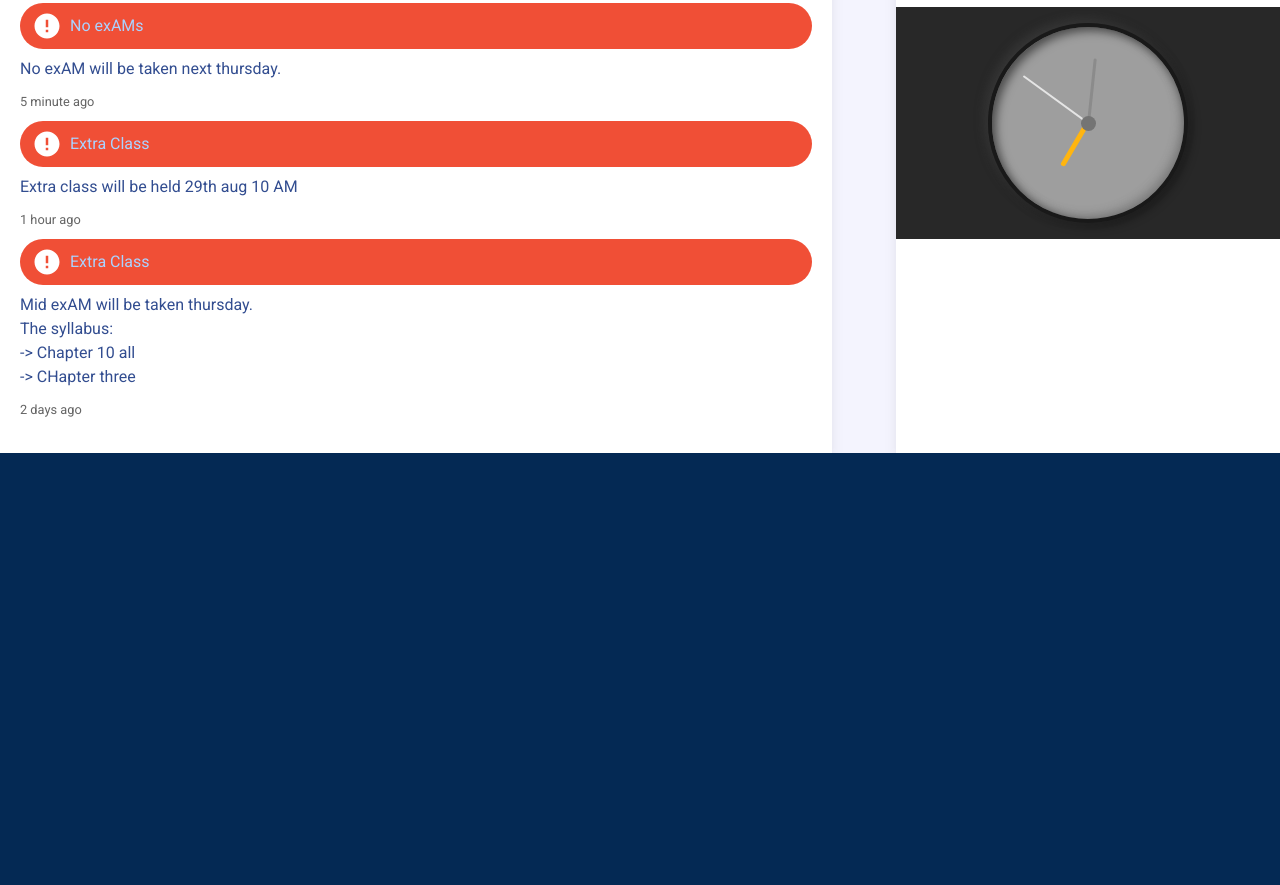
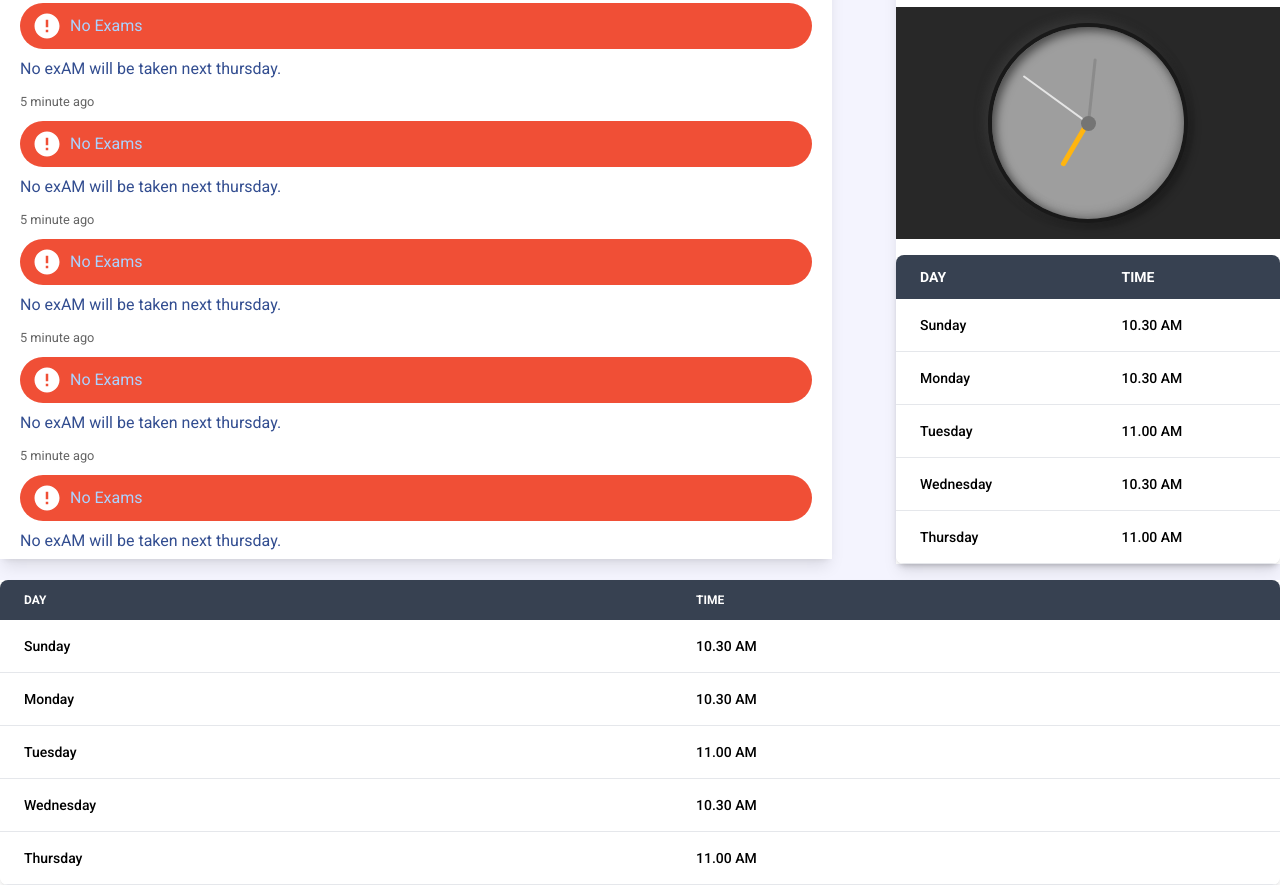
Before and after one commit to AyonJD/TSC-physics-page, a React (Create React App) app: page / in a window 1280 px wide. Shown: the part 900-1785 px from the top of the page. Before the commit the page ends 1353 px from the top, so only its background shows below. Built offline with nearby package versions, Linux system fonts and the light colour scheme; grey boxes are pictures that could not be loaded.

Commit message:
Noticeboard done

```diff
--- a/src/Components/Physics/Constant.js
+++ b/src/Components/Physics/Constant.js
@@ -91,7 +91,35 @@ export const counterCardDara = [
 
 export const noticeBoardData = [
     {
-        buttonData: "No exAMs",
+        buttonData: "No Exams",
+        buttonColor: "secondary",
+        details: "No exAM will be taken next thursday.",
+        timing: "5 minute ago",
+        icon: <RiErrorWarningFill></RiErrorWarningFill>
+    },
+    {
+        buttonData: "No Exams",
+        buttonColor: "secondary",
+        details: "No exAM will be taken next thursday.",
+        timing: "5 minute ago",
+        icon: <RiErrorWarningFill></RiErrorWarningFill>
+    },
+    {
+        buttonData: "No Exams",
+        buttonColor: "secondary",
+        details: "No exAM will be taken next thursday.",
+        timing: "5 minute ago",
+        icon: <RiErrorWarningFill></RiErrorWarningFill>
+    },
+    {
+        buttonData: "No Exams",
+        buttonColor: "secondary",
+        details: "No exAM will be taken next thursday.",
+        timing: "5 minute ago",
+        icon: <RiErrorWarningFill></RiErrorWarningFill>
+    },
+    {
+        buttonData: "No Exams",
         buttonColor: "secondary",
         details: "No exAM will be taken next thursday.",
         timing: "5 minute ago",
@@ -115,6 +143,10 @@ export const noticeBoardData = [
 
 export const classSchedule = [
     {
+        day: "Sunday",
+        time: "10.30 AM",
+    },
+    {
         day: "Monday",
         time: "10.30 AM",
     },
@@ -129,9 +161,5 @@ export const classSchedule = [
     {
         day: "Thursday",
         time: "11.00 AM",
-    },
-    {
-        day: "Friday",
-        time: "11.30 AM",
     }
 ];
--- a/src/Components/Physics/Physics.js
+++ b/src/Components/Physics/Physics.js
@@ -2,10 +2,12 @@ import React from 'react';
 import CourseImage from '../../assets/Ellipse-18.svg'
 import InsImage from '../../assets/Ellipse-19.svg'
 import CourseSummery from './CourseSummery';
-import { notification, noticeBoardData, counterCardDara } from './Constant';
+import { notification, noticeBoardData, counterCardDara, classSchedule } from './Constant';
 import Clock from '../Clock/Clock';
 
 const Physics = () => {
+    const dayName = new Date().toLocaleString('en-US', { weekday: 'long' });
+
     return (
         <div className='container mx-auto'>
             <h1 className='text-4xl font-bold text-[#042954] py-8'>Course <span className='text-4xl'>&#8688;</span> Physics</h1>
@@ -69,14 +71,56 @@ const Physics = () => {
 
             {/* Notice board */}
             <div className="md:flex">
-                <div className="schedule order-2 mb-8 md:mb-0 shadow-lg bg-white ml-auto md:w-[30%] w-full md:pb-8">
+                <div className="schedule order-2 mb-8 md:mb-0 shadow-lg bg-white ml-auto md:w-[30%] w-full">
                     <h1 className='title_text pt-8 pb-3 text-center'>Course Schedule</h1>
                     <div className='bg-[#282828] py-4'>
                         <Clock />
                     </div>
+
+                    {/* Class Schedule */}
+
+
+                    <div className="overflow-x-auto relative shadow-md sm:rounded-lg mt-4">
+
+                        <table className="w-full hover text-sm text-left dark:text-gray-400">
+                            <thead className="text-sm text-white uppercase bg-gray-700 dark:bg-gray-700 dark:text-gray-400">
+                                <tr>
+
+                                    <th scope="col" className="py-3 px-6">
+                                        DAY
+                                    </th>
+                                    <th scope="col" className="py-3 px-6">
+                                        TIME
+                                    </th>
+                                </tr>
+                            </thead>
+                            <tbody>
+                                {
+                                    classSchedule.map((time, index) => {
+                                        return (
+                                            <tr key={index} className="bg-white border-b dark:bg-gray-800 dark:border-gray-700 text-black hover:bg-gray-200 dark:hover:bg-gray-600">
+
+
+                                                <td className={`font-medium py-4 px-6 ${dayName === time.day && "bg-[#F9D671]"}`}>
+                                                    {time.day}
+                                                </td>
+                                                <td className={`font-medium py-4 px-6 ${dayName === time.day && "bg-[#F9D671]"}`}>
+                                                    {time.time}
+                                                </td>
+
+                                            </tr>
+
+                                        )
+                                    })
+                                }
+                            </tbody>
+                        </table>
+                    </div>
+
+
                 </div>
 
-                <div className="notice shadow-lg bg-white md:w-[65%] w-full px-4 md:px-5 py-8">
+                <div className="notice shadow-lg max-h-[627px] overflow-y-auto bg-white md:w-[65%] w-full px-4 md:px-5 py-8">
                     <h1 className='title_text'>Notice Board</h1>
                     {
                         noticeBoardData.map((item, index) => {
@@ -101,6 +145,49 @@ const Physics = () => {
                 </div>
 
             </div>
+
+            {/* Chapters */}
+            <div className='bg-white'>
+                <div className="overflow-x-auto relative shadow-md sm:rounded-lg md:mt-4">
+
+                    <table className="w-full hover text-sm text-left dark:text-gray-400">
+                        <thead className="text-xs text-white uppercase bg-gray-700 dark:bg-gray-700 dark:text-gray-400">
+                            <tr>
+
+                                <th scope="col" className="py-3 px-6">
+                                    DAY
+                                </th>
+                                <th scope="col" className="py-3 px-6">
+                                    TIME
+                                </th>
+
+                            </tr>
+                        </thead>
+                        <tbody>
+                            {
+                                classSchedule.map((time, index) => {
+                                    return (
+                                        <tr key={index} className="bg-white border-b dark:bg-gray-800 dark:border-gray-700 text-black hover:bg-gray-200 dark:hover:bg-gray-600">
+
+
+                                            <td className={`font-medium py-4 px-6 ${dayName === time.day && "bg-[#F9D671]"}`}>
+                                                {time.day}
+                                            </td>
+                                            <td className={`font-medium py-4 px-6 ${dayName === time.day && "bg-[#F9D671]"}`}>
+                                                {time.time}
+                                            </td>
+
+                                        </tr>
+
+                                    )
+                                })
+                            }
+
+
+                        </tbody>
+                    </table>
+                </div>
+            </div>
         </div >
     );
 };
```
